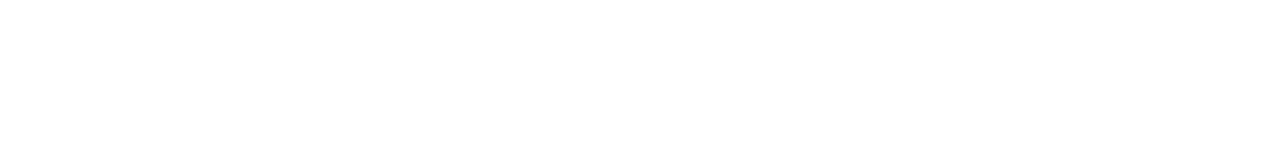
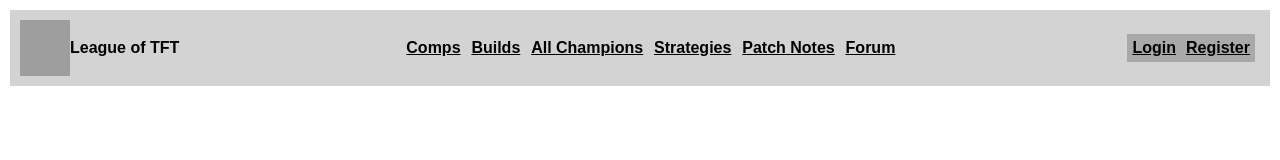
Before and after one commit to Denas212/tft-project, a plain HTML site: page index.html in a window 1280 px wide. Drawn offline with Linux system fonts and the light colour scheme; grey boxes are pictures that could not be loaded.

Commit message:
Create header
Added header with nav links, logo and auth login buttons.

```diff
--- a/index.html
+++ b/index.html
@@ -11,13 +11,34 @@
 <body>
     <header>
         <nav>
-            <ul>
-                <li>
-                    <!--pagr-->
-                </li>
+            <div class="logo-container">
+                <img src="https://www.metatft.com/logo.svg" alt="page-logo">
+                <span>League of TFT</span>
+            </div>
+            <ul class="nav-container">
+                <li><a href="pages/comps.html">Comps</a></li>
+                <li><a href="pages/builds.html">Builds</a></li>
+                <li><a href="pages/champs.html">All Champions</a></li>
+                <li><a href="pages/strategy.html">Strategies</a></li>
+                <li><a href="pages/patchnotes.html">Patch Notes</a></li>
+                <li><a href="pages/forum.html">Forum</a></li>
             </ul>
+            <div class="login-container">
+                <a href="auth/login">Login</a>
+                <a href="auth/register">Register</a>
+            </div>
         </nav>
     </header>
+
+    <div class="home-container">
+        <div class="home-banner">
+
+        </div>
+    </div>
+
+
+
+
 </body>
 
 
--- a/styles/styles.css
+++ b/styles/styles.css
@@ -2,4 +2,54 @@
     margin: 0;
     padding: 0;
     box-sizing: border-box;
+    font-family: Arial, Helvetica, sans-serif;
 }
+
+nav img {
+    width: 50px;
+    height: 56px;
+}
+
+nav {
+    display: flex;
+    justify-content: space-between;
+    font-weight: bold;
+    margin: 10px;
+    background-color: lightgray;
+}
+
+.nav-container {
+    display: flex;
+    justify-content: space-around;
+    align-items: center;
+    width: 500px;
+    list-style-type: none;
+}
+
+.logo-container {
+    display: flex;
+    justify-content: flex-start;
+    align-items: center;
+    padding: 10px;
+}
+
+.login-container {
+    display: flex;
+    justify-content: flex-end;
+    align-items: center;
+    padding: 10px;
+    margin: 5px;
+}
+
+.nav-container a {
+    color: black;
+    padding: 5px;
+}
+
+.login-container a {
+    color: black;
+    background-color: darkgrey;
+    padding: 5px;
+}
+
+/* --------------------------*/
```
Also changed, not shown: pages/builds.html (renamed from builds.html), pages/champs.html (renamed from champs.html), pages/comps.html (renamed from comps.html), pages/forum.html (renamed from forum.html), pages/patchnotes.html (renamed from patchnotes.html), pages/strategy.html (renamed from strategy.html).
